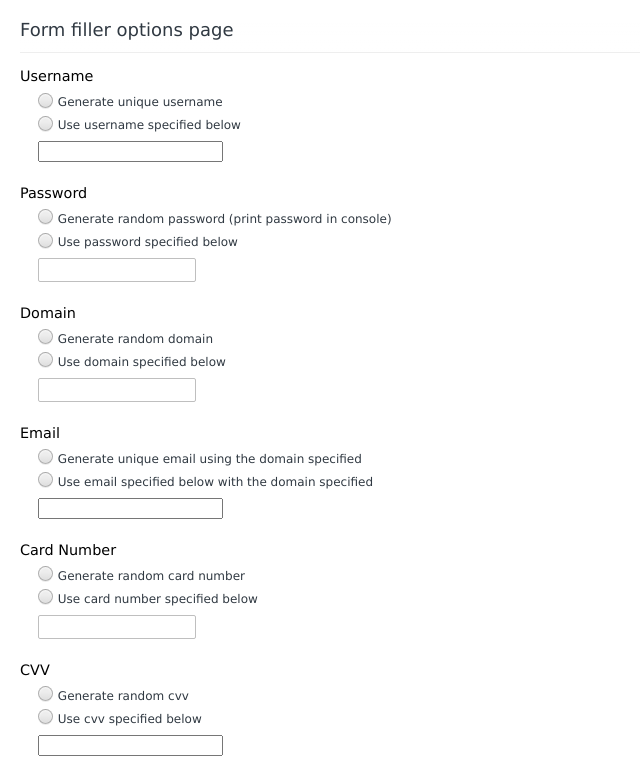
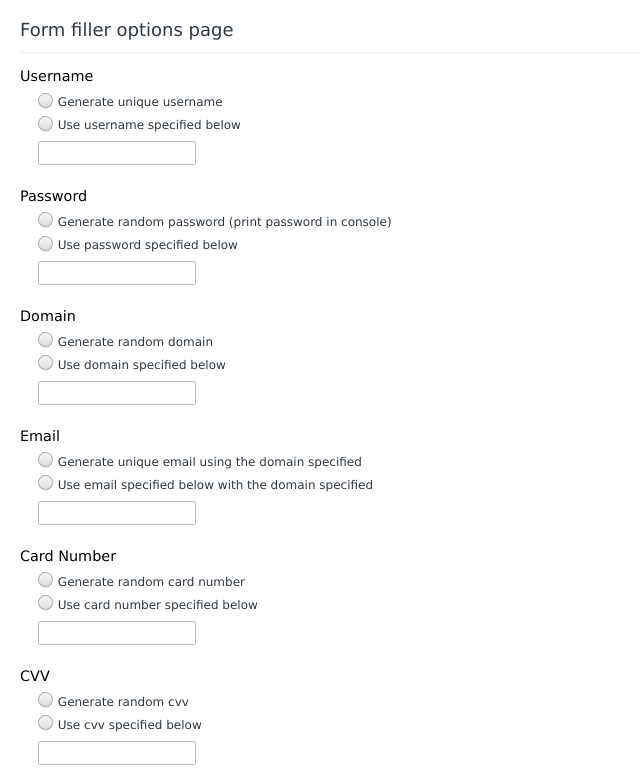
Before and after one commit to shanti2530/formbot, a browser extension: page src/chrome-extension/options.html in a window 1280 px wide. Shown: the top 777 px of the page, without its empty margins (0-640 px from the left). Drawn offline with Linux system fonts and the light colour scheme.

Commit message:
Updated input styling

```diff
--- a/src/chrome-extension/chrome-bootstrap.css
+++ b/src/chrome-extension/chrome-bootstrap.css
@@ -499,7 +499,13 @@
   min-width: 4em;
 }
 .chrome-bootstrap input[type='text'],
-.chrome-bootstrap input[type='search'] {
+.chrome-bootstrap input[type='search'],
+.chrome-bootstrap input[type='email'],
+.chrome-bootstrap input[type='number'],
+.chrome-bootstrap input[type='datetime'],
+.chrome-bootstrap input[type='tel'],
+.chrome-bootstrap input[type='password']
+.chrome-bootstrap input[type='url'] {
   border: 1px solid #BFBFBF;
   border-radius: 2px;
   box-sizing: border-box;
--- a/src/chrome-extension/options.html
+++ b/src/chrome-extension/options.html
@@ -22,7 +22,7 @@
 						<input type="radio" id="usernameDefault" name="username"/>
 						<span>Use username specified below</span>
 					</div>
-					<input type="username" name="username"/>
+					<input type="text" name="username"/>
 				</section>
 				<section>
 					<h3>Password</h3>
@@ -82,7 +82,7 @@
 						<input type="radio" id="cvvDefault" name="cvv"/>
 						<span>Use cvv specified below</span>
 					</div>
-					<input type="cvv" name="cvv"/>
+					<input type="text" name="cvv"/>
 				</section>
 				<section>
 					<h3>Phone number</h3>
```
